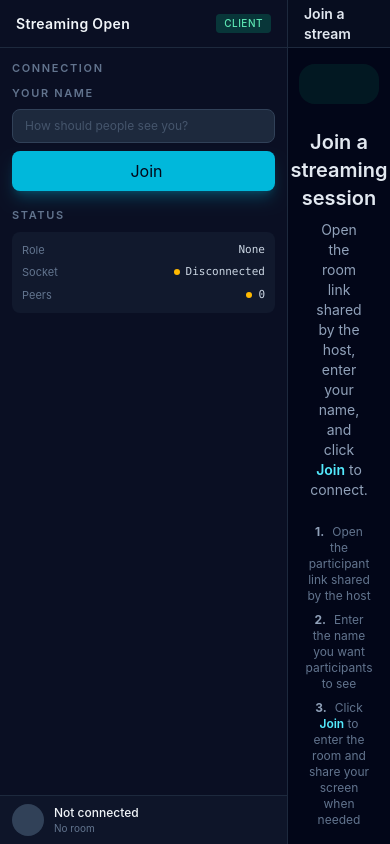
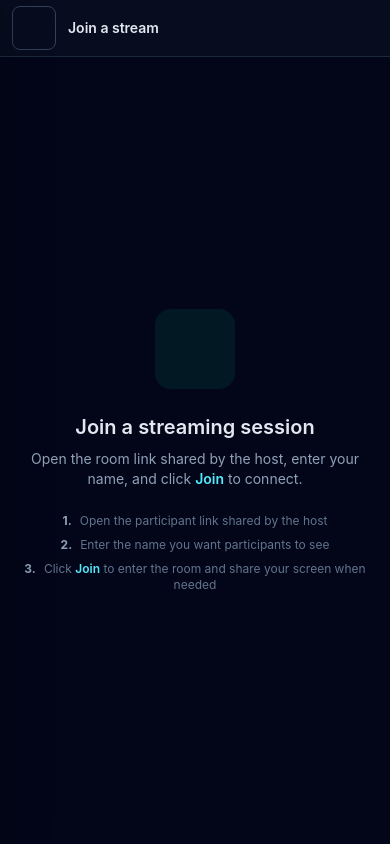
Before and after one commit to guicoelhodev/PeerCast, a SvelteKit app: page / in a window 390 px wide. Built offline with nearby package versions, Linux system fonts and the light colour scheme.

Commit message:
feat: add responsive app layout

```diff
--- a/playwright.config.ts
+++ b/playwright.config.ts
@@ -23,6 +23,14 @@ export default defineConfig({
           ],
         },
       },
+      testMatch: /signaling\.spec\.ts/,
+    },
+    {
+      name: "responsive-mobile",
+      testMatch: /responsive\.spec\.ts/,
+      use: {
+        ...devices["Pixel 7"],
+      },
     },
   ],
   webServer: [
--- a/src/app.css
+++ b/src/app.css
@@ -13,12 +13,35 @@
   background: #020617;
 }
 
+html,
+body {
+  min-width: 320px;
+  min-height: 100%;
+  overflow: hidden;
+}
+
 body {
   margin: 0;
 }
 
 button {
   font: inherit;
+}
+
+button,
+input,
+textarea,
+select {
+  touch-action: manipulation;
+}
+
+.app-shell {
+  height: 100dvh;
+}
+
+.mobile-menu-button,
+.sidebar-backdrop {
+  display: none;
 }
 
 .video-grid {
@@ -55,3 +78,116 @@ button {
   writing-mode: vertical-lr;
   direction: rtl;
 }
+
+@media (max-width: 1023px) {
+  .mobile-menu-button {
+    display: inline-flex;
+    align-items: center;
+    justify-content: center;
+    min-width: 2.75rem;
+    min-height: 2.75rem;
+  }
+
+  .app-sidebar {
+    position: fixed;
+    z-index: 50;
+    inset: 0 auto 0 0;
+    width: min(20rem, calc(100vw - 1rem));
+    transform: translateX(-105%);
+    transition: transform 180ms ease;
+    box-shadow: 1rem 0 3rem rgb(0 0 0 / 25%);
+  }
+
+  .app-sidebar.sidebar-open {
+    transform: translateX(0);
+  }
+
+  .sidebar-backdrop {
+    position: fixed;
+    z-index: 40;
+    inset: 0;
+    display: block;
+    width: 100%;
+    height: 100%;
+    border: 0;
+    background: rgb(2 6 23 / 65%);
+  }
+
+  .main-scroll {
+    padding: 0.75rem;
+  }
+}
+
+@media (max-width: 767px) {
+  .app-header {
+    min-height: 3.5rem;
+    height: auto;
+    padding: 0.375rem 0.75rem;
+  }
+
+  .app-header h2 {
+    min-width: 0;
+    overflow: hidden;
+    text-overflow: ellipsis;
+    white-space: nowrap;
+  }
+
+  .main-scroll {
+    padding: 0.5rem;
+  }
+
+  .call-layout {
+    position: relative;
+    display: block;
+  }
+
+  .video-grid {
+    display: grid;
+    width: 100%;
+    grid-template-columns: minmax(0, 1fr) !important;
+    grid-auto-rows: minmax(13rem, 1fr);
+    align-content: start;
+    overflow-y: auto;
+    padding-bottom: 0.25rem;
+  }
+
+  .video-tile {
+    min-height: 13rem;
+  }
+
+  .chat-panel {
+    position: fixed;
+    z-index: 30;
+    inset: 3.5rem 0 0;
+    width: auto;
+    max-width: none;
+    border-radius: 0;
+    padding-bottom: env(safe-area-inset-bottom);
+  }
+
+  .chat-panel textarea {
+    min-height: 5rem;
+  }
+
+  .video-tile .group-hover\:opacity-100 {
+    opacity: 1;
+  }
+
+  .video-tile > div[class*="bottom-3"] {
+    opacity: 1;
+  }
+
+  .volume-slider {
+    height: 4rem;
+  }
+
+  .app-sidebar > div:last-child {
+    padding-bottom: calc(0.5rem + env(safe-area-inset-bottom));
+  }
+}
+
+@media (prefers-reduced-motion: reduce) {
+  .app-sidebar {
+    transition: none;
+  }
+}
--- a/src/routes/+page.svelte
+++ b/src/routes/+page.svelte
@@ -125,6 +125,7 @@
   let chatMessages: ChatMessage[] = [];
   let chatDraft = "";
   let isChatOpen = false;
+  let isSidebarOpen = false;
   let unreadChatMessages = 0;
   let chatHistory: HTMLDivElement | null = null;
   let chatInput: HTMLTextAreaElement | null = null;
@@ -521,6 +522,14 @@
       unreadChatMessages = 0;
       requestAnimationFrame(() => chatInput?.focus());
     }
+  }
+
+  function toggleSidebar() {
+    isSidebarOpen = !isSidebarOpen;
+  }
+
+  function closeSidebar() {
+    isSidebarOpen = false;
   }
 
   function sendChatMessage() {
@@ -1264,13 +1273,37 @@
     chatDraft = "";
     unreadChatMessages = 0;
     isChatOpen = false;
+    isSidebarOpen = false;
   }
 </script>
 
-<main class="flex h-screen overflow-hidden bg-slate-950 text-slate-100">
+<svelte:window
+  onkeydown={(event) => {
+    if (event.key === "Escape") {
+      isChatOpen = false;
+      isSidebarOpen = false;
+    }
+  }}
+/>
+
+<main
+  class="app-shell flex min-h-dvh overflow-hidden bg-slate-950 text-slate-100"
+>
+  {#if isSidebarOpen}
+    <button
+      class="sidebar-backdrop"
+      type="button"
+      aria-label="Close navigation"
+      onclick={closeSidebar}
+    ></button>
+  {/if}
+
   <!-- LEFT SIDEBAR -->
   <aside
-    class="flex w-72 shrink-0 flex-col border-r border-slate-800 bg-slate-900/60"
+    id="app-sidebar"
+    class:sidebar-open={isSidebarOpen}
+    class="app-sidebar flex w-72 shrink-0 flex-col border-r border-slate-800 bg-slate-900/60"
+    aria-label="Application navigation"
   >
     <!-- App header -->
     <div
@@ -1343,7 +1376,10 @@
             class="flex w-full items-center justify-center gap-2 rounded-lg bg-amber-500 px-4 py-2.5 text-sm font-semibold text-slate-950 shadow-lg shadow-amber-500/25 transition hover:bg-amber-400 disabled:opacity-60"
             type="button"
             disabled={isCreatingRoom}
-            onclick={createLocalRoom}
+            onclick={() => {
+              createLocalRoom();
+              closeSidebar();
+            }}
           >
             <iconify-icon icon="mdi:plus" class="text-base"></iconify-icon>
             {isCreatingRoom ? "Creating..." : "New Room"}
@@ -1437,7 +1473,10 @@
           <button
             class="flex w-full items-center justify-center gap-1.5 rounded-lg bg-cyan-500 px-3 py-2 text-xs font-semibold text-slate-950 shadow-lg shadow-cyan-500/25 transition hover:bg-cyan-400"
             type="button"
-            onclick={joinRoom}
+            onclick={() => {
+              joinRoom();
+              closeSidebar();
+            }}
           >
             <iconify-icon icon="mdi:login" class="text-sm"></iconify-icon>
             Join
@@ -1499,7 +1538,7 @@
             </p>
             <div class="flex gap-2">
               <button
-                class="flex flex-1 items-center justify-center gap-1.5 rounded-lg border {cameraState ===
+                class="flex min-h-11 flex-1 items-center justify-center gap-1.5 rounded-lg border {cameraState ===
                 'Running'
                   ? 'border-emerald-500/50 bg-emerald-500/10 text-emerald-300'
                   : 'border-slate-700 text-slate-300'} px-2 py-2 text-[11px] font-medium transition hover:border-emerald-500 hover:text-emerald-300"
@@ -1517,7 +1556,7 @@
                 ></iconify-icon>
               </button>
               <button
-                class="flex flex-1 items-center justify-center gap-1.5 rounded-lg border {micState ===
+                class="flex min-h-11 flex-1 items-center justify-center gap-1.5 rounded-lg border {micState ===
                 'Muted'
                   ? 'border-red-500/50 bg-red-500/10 text-red-300'
                   : micState === 'Active'
@@ -1539,7 +1578,7 @@
                 ></iconify-icon>
               </button>
               <button
-                class="flex flex-1 items-center justify-center gap-1.5 rounded-lg border {screenShareState ===
+                class="flex min-h-11 flex-1 items-center justify-center gap-1.5 rounded-lg border {screenShareState ===
                 'Running'
                   ? 'border-purple-500/50 bg-purple-500/10 text-purple-300'
                   : 'border-slate-700 text-slate-300'} px-2 py-2 text-[11px] font-medium transition hover:border-purple-500 hover:text-purple-300"
@@ -1638,10 +1677,23 @@
   </aside>
 
   <!-- MAIN CONTENT -->
-  <div class="flex flex-1 flex-col overflow-hidden">
+  <div class="flex min-w-0 flex-1 flex-col overflow-hidden">
     <div
-      class="flex h-12 shrink-0 items-center gap-3 border-b border-slate-800 bg-slate-900/40 px-4"
+      class="app-header flex h-12 shrink-0 items-center gap-3 border-b border-slate-800 bg-slate-900/40 px-4"
     >
+      <button
+        class="mobile-menu-button rounded-lg border border-slate-700 p-2 text-slate-300 transition hover:border-slate-500 hover:text-white"
+        type="button"
+        onclick={toggleSidebar}
+        aria-label={isSidebarOpen ? "Close navigation" : "Open navigation"}
+        aria-expanded={isSidebarOpen}
+        aria-controls="app-sidebar"
+      >
+        <iconify-icon
+          icon={isSidebarOpen ? "mdi:close" : "mdi:menu"}
+          class="text-base"
+        ></iconify-icon>
+      </button>
       <h2 class="text-sm font-semibold text-slate-200">
         {#if isTauri}
           Signaling Server
@@ -1682,7 +1734,7 @@
       {/if}
     </div>
 
-    <div class="flex-1 overflow-y-auto p-4">
+    <div class="main-scroll flex-1 overflow-y-auto p-4">
       {#if isTauri}
         {#if room}
           <div class="mx-auto flex h-full w-full max-w-5xl flex-col gap-5 py-4">
@@ -1866,7 +1918,7 @@
         </div>
       {:else if peerRole}
         <!-- BROWSER: Call active -->
-        <div class="flex h-full min-h-0 gap-3">
+        <div class="call-layout flex h-full min-h-0 gap-3">
           <div class={`video-grid ${videoGridClass}`}>
             <div
               class="video-tile relative overflow-hidden rounded-xl border border-slate-800 bg-slate-900/60 group"
@@ -2049,7 +2101,7 @@
           </div>
           {#if isChatOpen}
             <section
-              class="flex w-80 shrink-0 flex-col overflow-hidden rounded-xl border border-slate-800 bg-slate-900/80"
+              class="chat-panel flex w-80 shrink-0 flex-col overflow-hidden rounded-xl border border-slate-800 bg-slate-900/80"
               aria-label="Room chat"
             >
               <header
```
Also changed, not shown: 1 other file (tests, documents, lock files or other folders).
